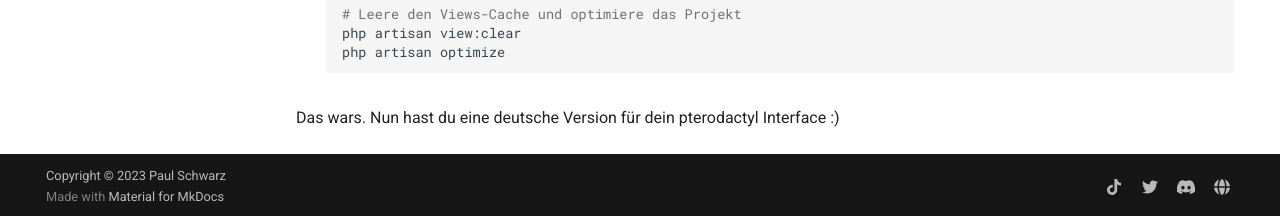
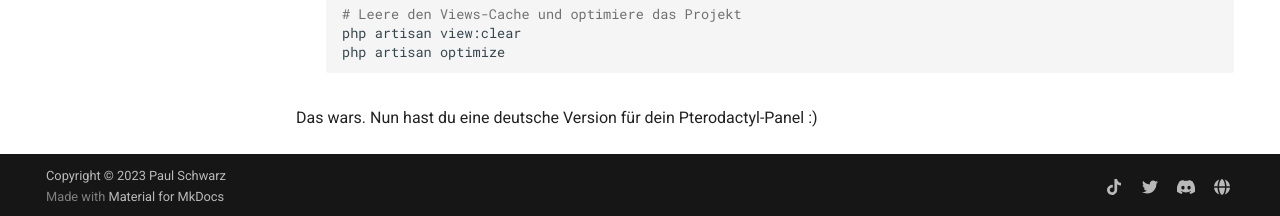
Before and after one commit to pavl21/GermanDactyl, an MkDocs documentation site: the page built from docs/installation.md, in a window 1280 px wide and 900 px high, scrolled down 690 px. Shown: the part 681-897 px from the top of the window. Built offline with MkDocs 1.6.1 and Material for MkDocs 9.7.7, drawn with Linux system fonts in a browser that asks for light colours; comment, search, counter and statistics services are not loaded.

Commit message:
Schreibkorrekturen und FAQ-Page eingebunden.

````diff
--- a/docs/installation.md
+++ b/docs/installation.md
@@ -75,4 +75,4 @@ Folge dafür folgenden Schritten:
     php artisan optimize
     ```
 
-Das wars. Nun hast du eine deutsche Version für dein pterodactyl Interface :)
+Das wars. Nun hast du eine deutsche Version für dein Pterodactyl-Panel :)
````
Also changed, not shown: docs/faq.md (added, +9 -0 lines), .github/ISSUE_TEMPLATE/bug-melden.md.
